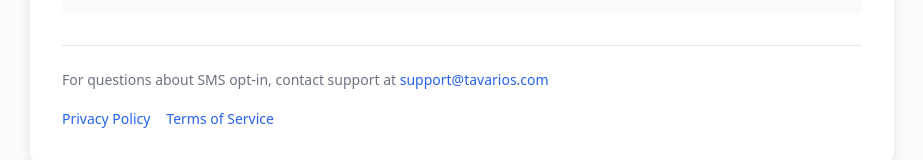
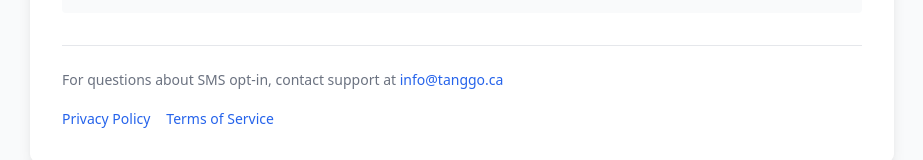
Before and after one commit to christiantanggo/Tavari-Communications-Agent, a Next.js app in the folder frontend/: page /opt-in-workflow in a window 1280 px wide. Shown: the part 1871-2031 px from the top of the page, without its empty margins (178-1101 px from the left). Built offline with nearby package versions, Linux system fonts and the light colour scheme.

Commit message:
Update remaining email references to info@tanggo.ca in privacy and workflow pages

```diff
--- a/frontend/app/admin/invoice-settings/page.jsx
+++ b/frontend/app/admin/invoice-settings/page.jsx
@@ -137,7 +137,7 @@ function InvoiceSettingsPage() {
                   onChange={(e) => setFormData({ ...formData, company_email: e.target.value })}
                   className="w-full px-4 py-2 border border-gray-300 rounded-md focus:outline-none focus:ring-2 focus:ring-blue-500"
                   required
-                  placeholder="billing@tavarios.com"
+                  placeholder="info@tanggo.ca"
                 />
                 <p className="text-xs text-gray-500 mt-1">Used for invoice contact information</p>
               </div>
--- a/frontend/app/legal/privacy/page.jsx
+++ b/frontend/app/legal/privacy/page.jsx
@@ -52,7 +52,7 @@ export default function PrivacyPage() {
           <section>
             <h2 className="text-2xl font-semibold text-gray-900 mb-4">6. Contact</h2>
             <p>
-              For privacy concerns, contact us at privacy@tavari.com
+              For privacy concerns, contact us at info@tanggo.ca
             </p>
           </section>
 
--- a/frontend/app/opt-in-workflow/page.jsx
+++ b/frontend/app/opt-in-workflow/page.jsx
@@ -132,8 +132,8 @@ export default function OptInWorkflow() {
             <div className="mt-8 pt-6 border-t border-gray-200">
               <p className="text-sm text-gray-500">
                 For questions about SMS opt-in, contact support at{' '}
-                <a href="mailto:support@tavarios.com" className="text-blue-600 hover:underline">
-                  support@tavarios.com
+                <a href="mailto:info@tanggo.ca" className="text-blue-600 hover:underline">
+                  info@tanggo.ca
                 </a>
               </p>
               <div className="mt-4 space-x-4">
```
